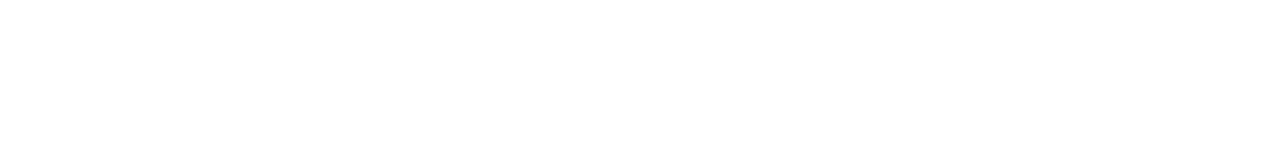
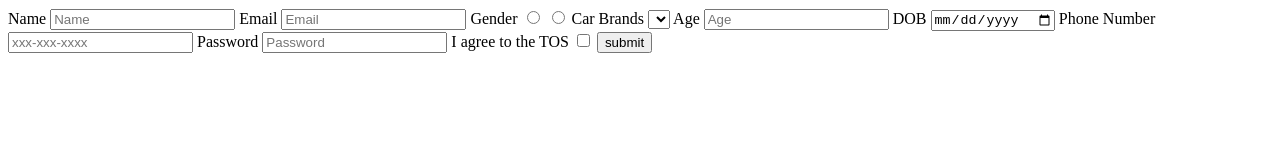
Before and after one commit to acciojob/signup-form-car-Nik9770, a website: page main.html in a window 1280 px wide. Drawn offline with Linux system fonts and the light colour scheme.

Commit message:
created a submission

```diff
--- a/main.html
+++ b/main.html
@@ -8,6 +8,32 @@
 
 <body>
 	<!-- the entire body must be written by student -->
+	<form method="post">
+		<label for="name">Name</label>
+		<input type="text" id="name" placeholder="Name" required>
+		<label for="email">Email</label>
+		<input type="email" id="email" placeholder="Email" required>
+		<label for="gender">Gender</label>
+		<input type="radio" id="gender_m" name="gender" required>
+		<input type="radio" id="gender_f" name="gender" required>
+
+		<label for="cars">Car Brands</label>
+		<select name="cars" id="cars" placeholder="Please choose an option"  required>
+
+		</select>
+		<label for="age">Age</label>
+		<input type="number" id="age" placeholder="Age" required>
+		<label for="dob">DOB</label>
+		<input type="date" id="dob" required>
+		<label for="tel">Phone Number</label>
+		<input type="tel" id="tel" placeholder="xxx-xxx-xxxx" >
+		<label for="password">Password</label>
+		<input type="password" id="password" placeholder="Password" required>
+		<label for="name">I agree to the TOS</label>
+		<input type="Checkbox" id="name" placeholder="Name" required>
+		<button type="submit">submit</button>
+	</form>
+
     <script type="text/javascript" src="./script.js">
 </script>
 
```
